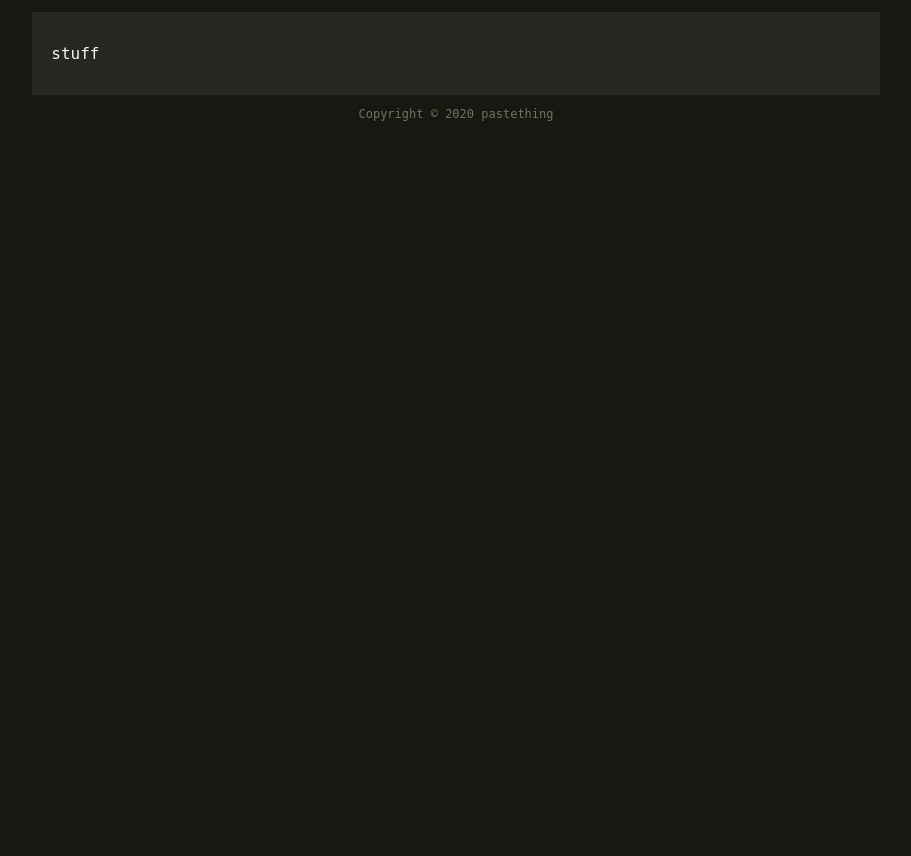
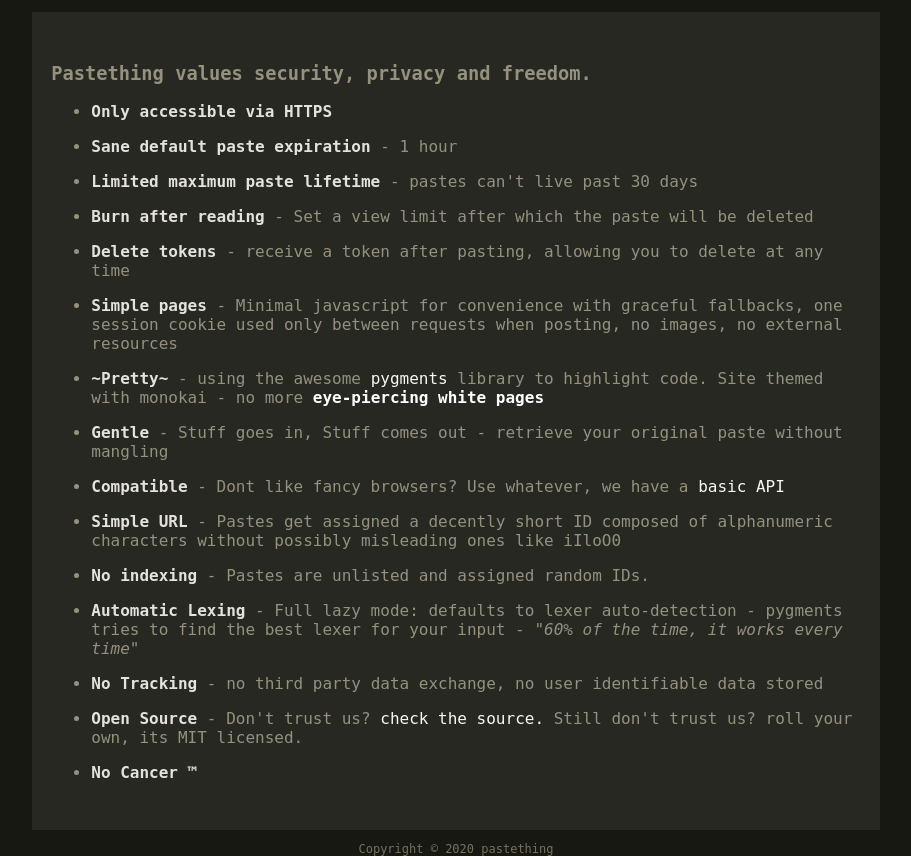
Before and after one commit to lbatalha/pastething, a Flask app: template templates/about.html in a window 1280 px wide. Shown: the part 60-916 px from the top of the page, without its empty margins (184-1095 px from the left). Before the commit the page ends 181 px from the top, so only its background shows below. Run offline with Flask 2, Linux system fonts and the light colour scheme; the template is opened without the code that fills it: most values are stand-ins (such as "Sample title", 1, 10 or a date in 2020); some libraries are stand-ins or nearby versions.

Commit message:
finish about page

```diff
--- a/static/styles/main.css
+++ b/static/styles/main.css
@@ -122,6 +122,7 @@ a:hover{ color: #e6db74}
 	resize: vertical;
 	width: 100%;
 	height: auto;
+	min-height: 30em;
 	margin: auto;
 	padding: 0.5em;
 	border: 0;
@@ -179,12 +180,21 @@ a:hover{ color: #e6db74}
 /*--- About pages ----*/
 #about {
 	padding: 2em 2ch 2em 2ch;
-	color: #f8f8f2;
+	color: #95917e;
 	background-color: #272822;
 	white-space: normal;
+	font-size: 1em;
+	font-family: monospace;
+	text-justify: kashida;
+}
+#about strong{
+	color: #e5e1de;
 }
 
-
+#about #pierce{
+	color: #ffffff;
+	font-weight: bold;
+}
 /*--- error pages ----*/
 
 #errorpage h1{
--- a/templates/about.html
+++ b/templates/about.html
@@ -5,6 +5,28 @@
 {% endblock %}
 {% block content %}
 <div id='about'>
-stuff
+<h3>
+<p>
+Pastething values security, privacy and freedom.
+</p></h3>
+<ul>
+<li><strong>Only accessible via HTTPS</strong>
+<li><p><strong>Sane default paste expiration</strong> - 1 hour
+<li><p><strong>Limited maximum paste lifetime</strong> - pastes can't live past 30 days
+<li><p><strong>Burn after reading</strong> - Set a view limit after which the paste will be deleted
+<li><p><strong>Delete tokens</strong> - receive a token after pasting, allowing you to delete at any time</li>
+<li><p><strong>Simple pages</strong> - Minimal javascript for convenience with graceful fallbacks, one session cookie used only between requests when posting, no images, no external resources
+<li><p><strong>~Pretty~</strong> - using the awesome <a href="http://pygments.org/">pygments</a> library to highlight code. Site themed with monokai - no more <span id='pierce'>eye-piercing white pages</span>
+<li><p><strong class='gentle'>Gentle</strong> - Stuff goes in, Stuff comes out - retrieve your original paste without mangling</li>
+<li><p><strong>Compatible</strong> - Dont like fancy browsers? Use whatever, we have a <a href="{{ url_for('aboutapi') }}">basic API</a>
+<li><p><strong>Simple URL</strong> - Pastes get assigned a decently short ID composed of alphanumeric characters without possibly misleading ones like iIloO0
+<li><p><strong>No indexing</strong> - Pastes are unlisted and assigned random IDs.
+<li><p><strong>Automatic Lexing</strong> - Full lazy mode: defaults to lexer auto-detection - pygments tries to find the best lexer for your input - <em>"60% of the time, it works every time"</em></li>
+<li><p><strong>No Tracking</strong> - no third party data exchange, no user identifiable data stored</li>
+<li><p><strong>Open Source</strong> - Don't trust us? <a href="https://github.com/lbatalha/pastething">check the source.</a>  Still don't trust us?  roll your own, its MIT licensed.
+<li><p><strong>No Cancer &trade;</strong>
+
+
+</ul>
 </div>
 {% endblock %}
--- a/templates/newpaste.html
+++ b/templates/newpaste.html
@@ -6,7 +6,7 @@
 {% block content %}
 	<form id='pasteform' method='post' enctype='multipart/form-data' action='/newpaste'>
 		<div id='content'>
-			<textarea id='pastebox' name='paste' form='pasteform' dirname='pastebox.dir' cols='30' rows='30' autocomplete='off' spellcheck='false' autofocus required></textarea>
+			<textarea id='pastebox' name='paste' form='pasteform' dirname='pastebox.dir' autocomplete='off' spellcheck='false' autofocus required></textarea>
 		</div>
 
 		<div id='controls'>
--- a/templates/viewpaste.html
+++ b/templates/viewpaste.html
@@ -6,7 +6,7 @@
 {% block title %}Paste{% endblock %}
 {% block content %}
 <div id='info'>
-	<div id='raw'><a href="?r">raw</a></div>
+	<div id='raw'><a href="?raw">raw</a></div>
 	<div class='pipediv'>|</div>
 	<div id='wrap'><a href="">wrap</a></div>
 	<div class='pipediv'>|</div>
```
